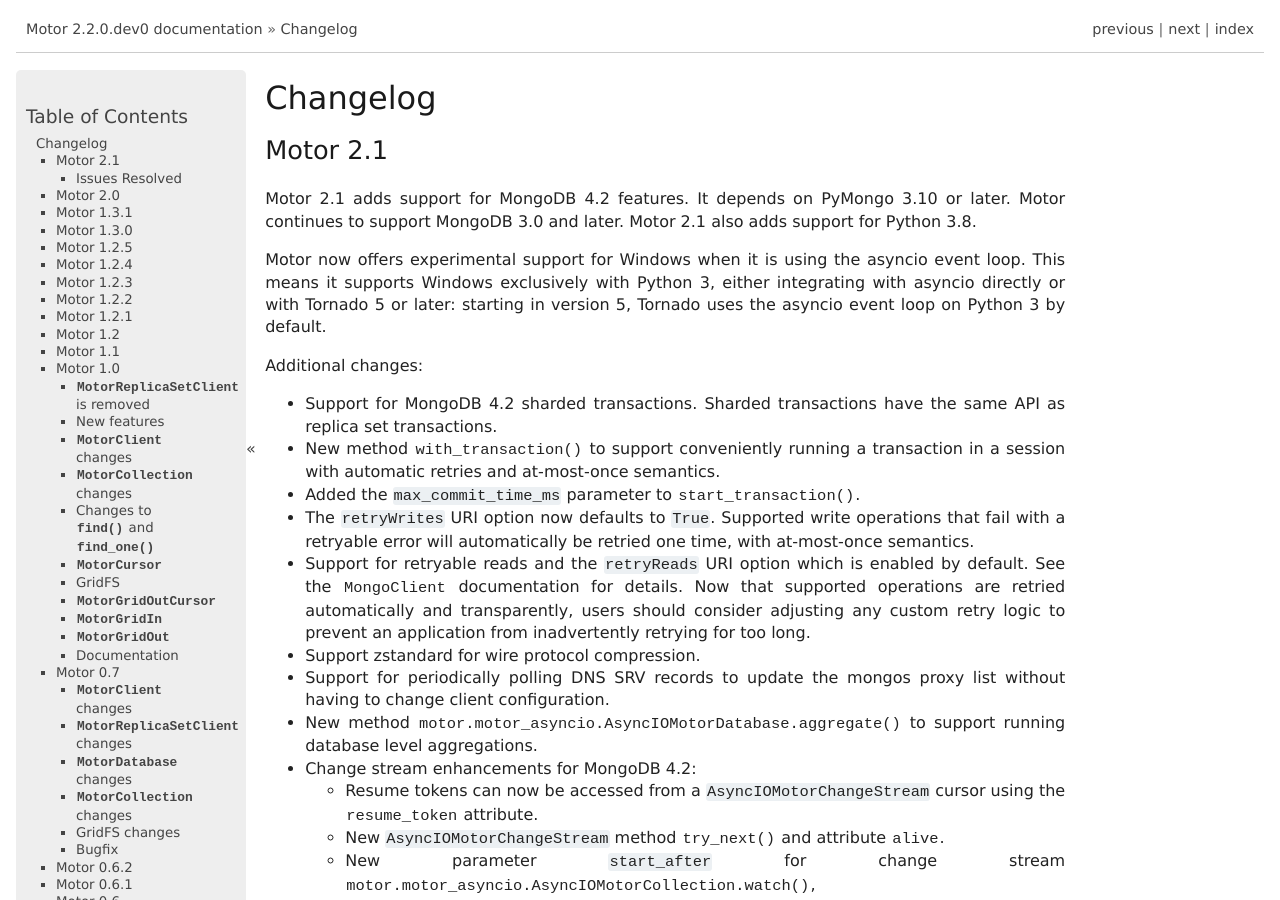
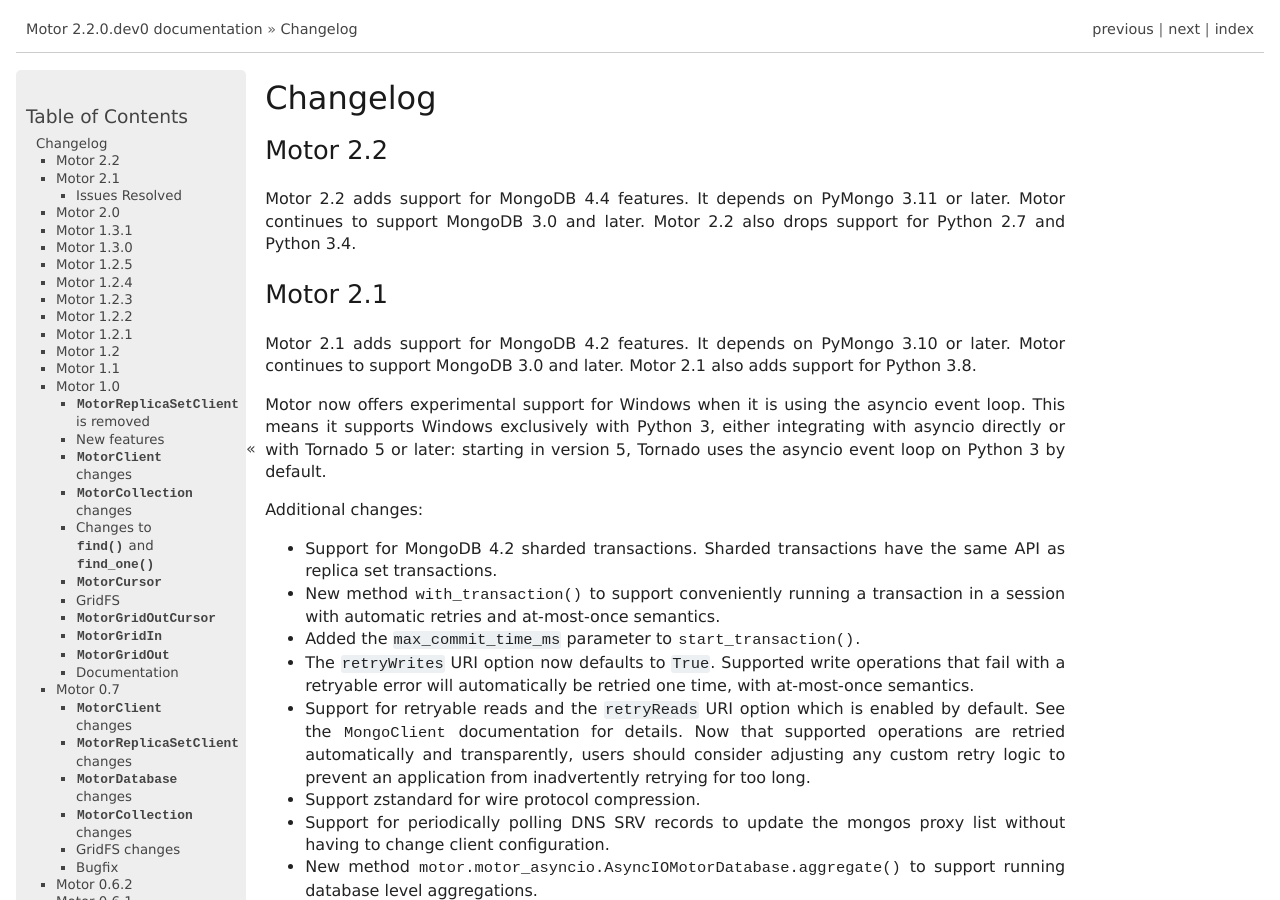
Before and after one commit to mongodb/motor, a Sphinx documentation site: the page built from doc/changelog.rst, in a window 1280 px wide and 900 px high. Built offline with Sphinx 7.4.7, drawn with Linux system fonts in a browser that asks for light colours; pages that are not in the unit, such as notebooks, are missing from menus; comment, search, counter and statistics services are not loaded; the version number is read from the project's files by our own code.

Commit message:
MOTOR-594 Update PyMongo dependency to 3.11+ (#69)

```diff
--- a/README.rst
+++ b/README.rst
@@ -42,8 +42,8 @@
 asyncio. It requires:
 
 * Unix, including macOS. Windows is not supported.
-* PyMongo_ 3.10 or later.
-* Python 3.5 or later.
+* PyMongo_ >=3.11,<4
+* Python 3.5+
 
 See `requirements <https://motor.readthedocs.io/en/stable/requirements.html>`_
 for details about compatibility.
--- a/doc/changelog.rst
+++ b/doc/changelog.rst
@@ -2,6 +2,13 @@
 =========
 
 .. currentmodule:: motor.motor_tornado
+
+Motor 2.2
+---------
+
+Motor 2.2 adds support for MongoDB 4.4 features. It depends on PyMongo 3.11 or
+later. Motor continues to support MongoDB 3.0 and later. Motor 2.2 also drops
+support for Python 2.7 and Python 3.4.
 
 Motor 2.1
 ---------
--- a/doc/requirements.rst
+++ b/doc/requirements.rst
@@ -4,7 +4,7 @@
 The current version of Motor requires:
 
 * CPython 3.5 and later.
-* PyMongo_ 3.10 and later.
+* PyMongo_ 3.11 and later.
 
 Motor can integrate with either Tornado or asyncio.
 
--- a/setup.py
+++ b/setup.py
@@ -26,7 +26,7 @@
 
 long_description = open("README.rst").read()
 
-install_requires = ['pymongo>3.10,<4']
+install_requires = ['pymongo>=3.11,<4']
 
 tests_require = ['mockupdb>=1.4.0']
 
```
